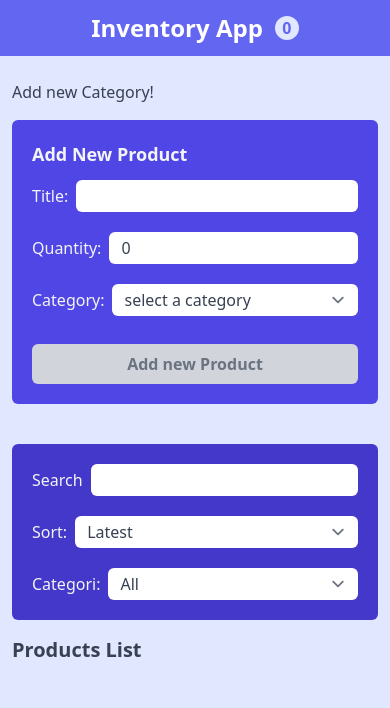
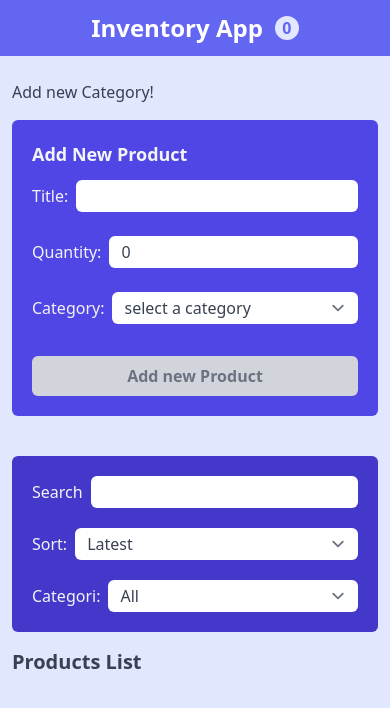
Before and after one commit to setykarimi/InventoryApp, a React (Create React App) app: page / in a window 390 px wide. Shown: the top 708 px of the page. Built offline with nearby package versions, Linux system fonts and the light colour scheme.

Commit message:
Edit gap in responsive view

```diff
--- a/src/components/ProductsForm.js
+++ b/src/components/ProductsForm.js
@@ -47,7 +47,7 @@ const ProductsForm = ({ categories, setProducts }) => {
                 <div className="mb-6 bg-indigo-600 p-5 rounded-md">
                     <h2 className="font-bold text-lg text-left text-gray-100 mb-3">Add New Product</h2>
 
-                    <div className="grid grid-cols-1 md:grid-cols-3 gap-5 justify-center items-center">
+                    <div className="grid grid-cols-1 md:grid-cols-3 md:gap-5 gap-6 justify-center items-center">
                         <div className="flex flex-col relative">
                             <div className="flex justify-between items-center space-x-2">
                                 <label className="text-md text-gray-100">Title: </label>
```
